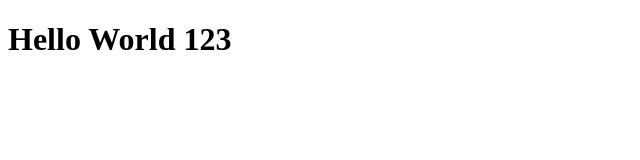
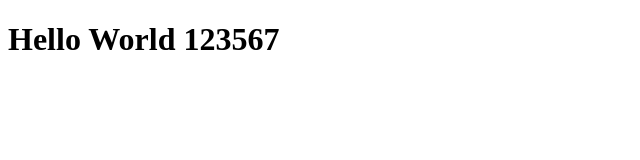
Before and after one commit to sarahmaryadi/trainingrevouakhirnyabisa1, a plain HTML site: page index.html in a window 1280 px wide. Shown: the full height of the page, 0-640 px from the left. Drawn offline with Linux system fonts and the light colour scheme.

Commit message:
third commit

```diff
--- a/index.html
+++ b/index.html
@@ -4,6 +4,6 @@
         <title>Website Ku</title>
     </head>
     <body>
-        <h1>Hello World 123</h1>
+        <h1>Hello World 123567</h1>
     </body>
 </html>
```
